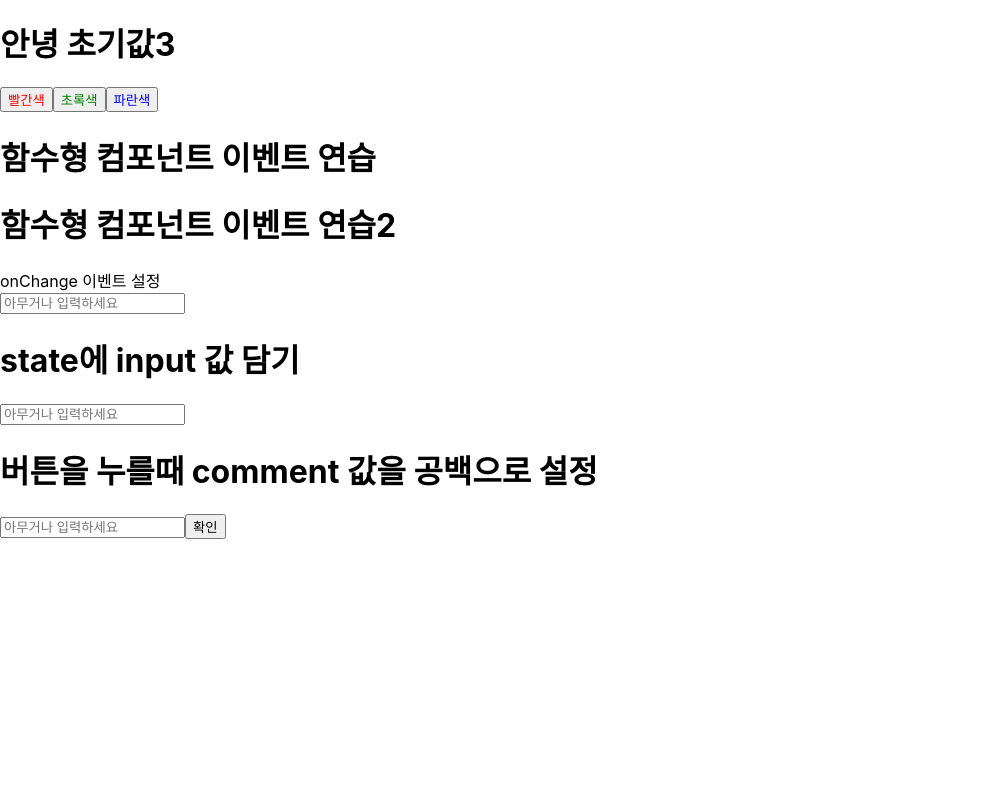
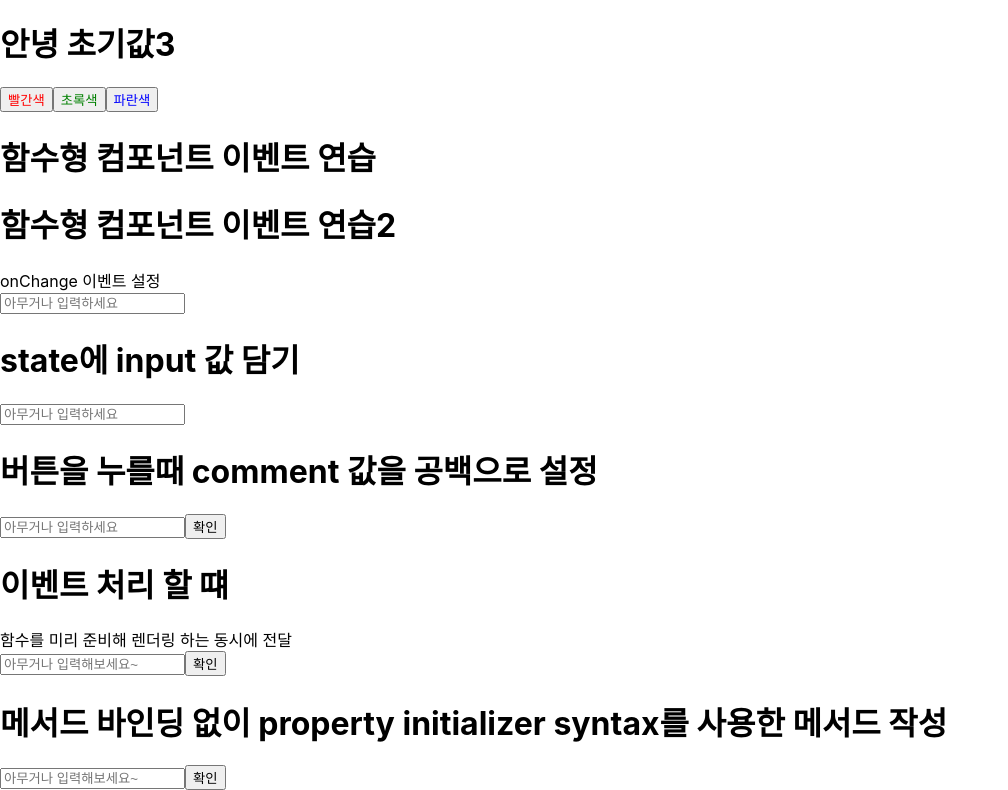
Before and after one commit to ohoCoding/React_Study, a React (Create React App) app: page / in a window 1280 px wide. Shown: the part 1443-2233 px from the top of the page, without its empty margins (0-1008 px from the left). Before the commit the page ends 1982 px from the top, so only its background shows below. Built offline with nearby package versions, Linux system fonts and the light colour scheme.

Commit message:
11thCommit_ReactStudy_ 메서드 바인딩 & 바인딩 없이 transform-class-properties 문법 사용 메서드 정의

```diff
--- /dev/null
+++ b/src/App22.js
@@ -0,0 +1,7 @@
+import React from 'react';
+import EventPractice5 from './EventPractice5';
+
+const App22 = () => {
+    return <EventPractice5/>;
+}
+export default App22;
--- /dev/null
+++ b/src/App23.js
@@ -0,0 +1,8 @@
+import React from 'react';
+import EventPractice6 from './EventPractice6';
+
+
+const App23 = () => {
+    return <EventPractice6 />;
+}
+export default App23;
--- /dev/null
+++ b/src/EventPractice5.js
@@ -0,0 +1,44 @@
+import React ,{ Component } from 'react';
+
+class EventPractice5 extends Component {
+    state = {
+        message: ''
+    }
+    //임의 메서드가 이벤트로 등록되어도
+    //this를 컴포넌트 자신으로 제대로 가리키기 위해서 메서드를 this와 바인딩해야 한다
+    //
+    constructor(props) {
+        super(props);
+        this.handleChange = this.handleChange.bind(this);
+        this.handleClick = this.handleClick.bind(this);
+    }
+    handleChange(e) {
+        this.setState({
+            message: e.target.value
+        });
+    }
+    handleClick(e) {
+        alert( this.state.message);
+        this.setState({
+            message: ''
+        });
+    }
+
+    render(){
+        return(
+            <div>
+                <h1> 이벤트 처리 할 떄 </h1>
+                <div> 함수를 미리 준비해 렌더링 하는 동시에 전달 </div>
+                <input
+                    type = "text"
+                    name = "message"
+                    placeholder = "아무거나 입력해보세요~"
+                    value = {this.state.message}
+                    onChange = {this.handleChange}
+                />
+                <button onClick = {this.handleClick}>확인</button>
+            </div>
+        );
+    }
+}
+export default EventPractice5;
--- /dev/null
+++ b/src/EventPractice6.js
@@ -0,0 +1,37 @@
+import React , { Component } from 'react';
+
+class EventPractice6 extends Component {
+    state = {
+        message: ''
+    }
+
+    handleChange = (e) => {
+        this.setState({
+            message: e.target.value
+        });
+    }
+
+    handleClick = (e) => {
+        alert(this.state.message);
+        this.setState({
+            message: ''
+        });
+    }
+
+    render() {
+        return(
+            <div>
+                <h1>메서드 바인딩 없이 property initializer syntax를 사용한 메서드 작성</h1>
+                <input
+                    type = "text"
+                    name = "message"
+                    placeholder = "아무거나 입력해보세요~"
+                    value = {this.state.message}
+                    onChange = {this.handleChange}
+                />
+                <button onClick = {this.handleClick}>확인</button>
+            </div>
+        )
+    }
+}
+export default EventPractice6;
--- a/src/index.js
+++ b/src/index.js
@@ -23,6 +23,8 @@ import App18 from './App18';
 import App19 from './App19';
 import App20 from './App20';
 import App21 from './App21';
+import App22 from './App22';
+import App23 from './App23';
 ReactDOM.render(  //컴포넌트를 페이지에 렌더링하는 역할
   <React.StrictMode>
     <App />
@@ -46,6 +48,8 @@ ReactDOM.render(  //컴포넌트를 페이지에 렌더링하는 역할
     <App19 />
     <App20 />
     <App21 />
+    <App22 />
+    <App23 />
   </React.StrictMode>,
   //
   document.getElementById('root')
```
